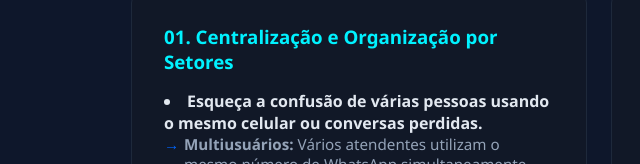
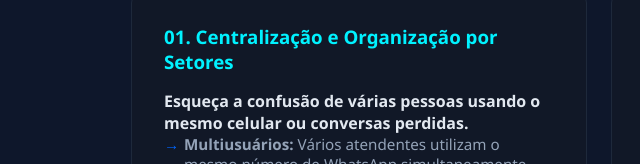
Before and after one commit to LucasValeQueiroz/site, a plain HTML site: page chatwhatsappinteligente.html in a window 1280 px wide. Shown: the part 788-952 px from the top of the page, 41-681 px from the left. Drawn offline with Linux system fonts and the light colour scheme.

Commit message:
v. 1.6.86

```diff
--- a/chatwhatsappinteligente.html
+++ b/chatwhatsappinteligente.html
@@ -198,7 +198,10 @@
             <div class="pilar-grid">
                 <div class="pilar-card-vendas">
                     <h3>01. Centralização e Organização por Setores</h3>
-                    <li><strong>Esqueça a confusão de várias pessoas usando o mesmo celular ou conversas perdidas.</strong></li>
+                    <ul>
+                        <strong>Esqueça a confusão de várias pessoas usando o mesmo celular ou conversas perdidas.</strong>
+                    </ul>
+
                     <ul>
                         <li><strong>Multiusuários:</strong> Vários atendentes utilizam o mesmo número de WhatsApp simultaneamente, cada um com seu login e senha.</li>
                         <li><strong>Divisão por Setores:</strong> Organize seu fluxo por departamentos (ex: Comercial, Suporte, Financeiro). O cliente escolhe com quem deseja falar através de menus interativos, e a conversa é direcionada automaticamente para os profissionais responsáveis.</li>
```
